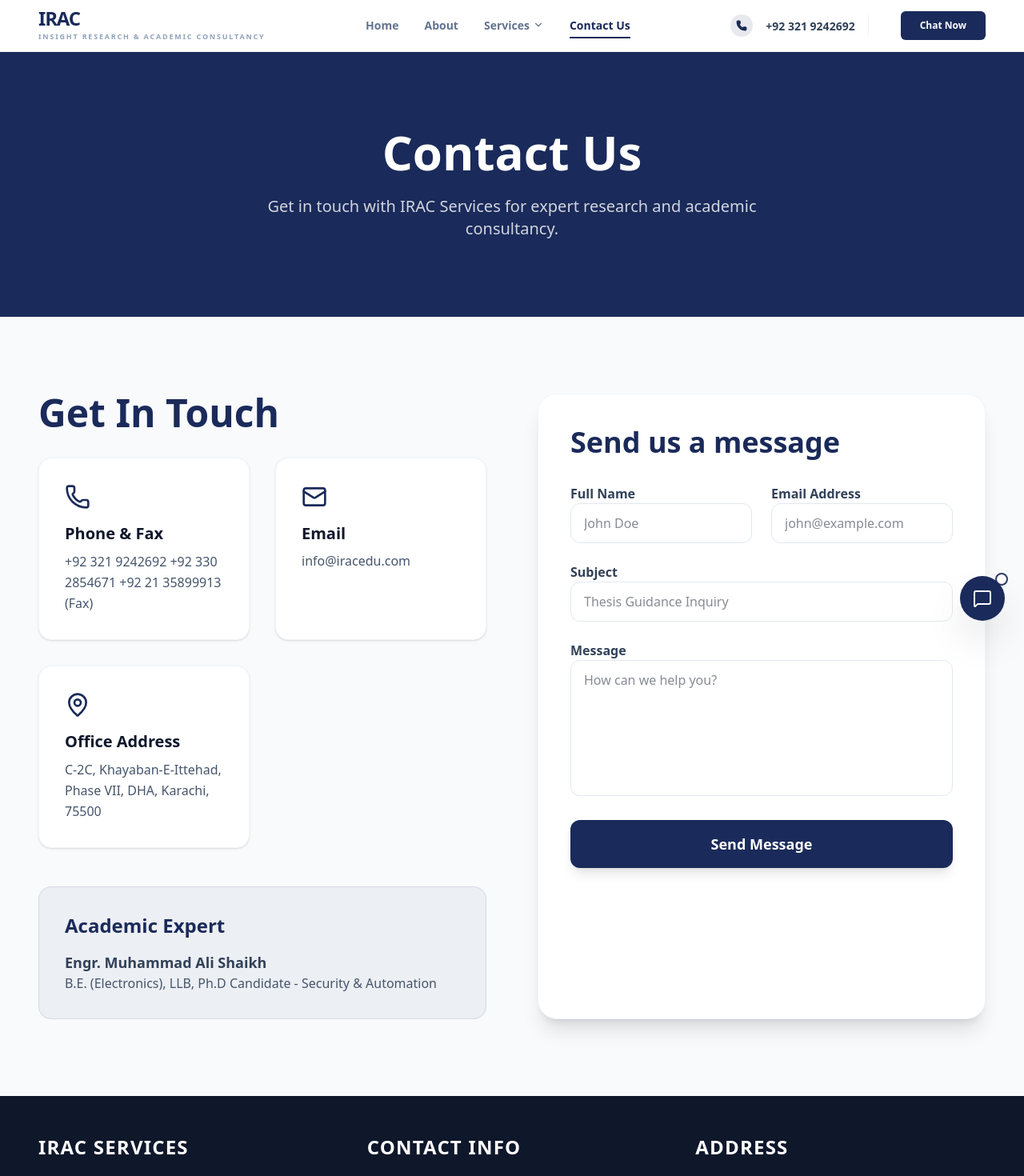
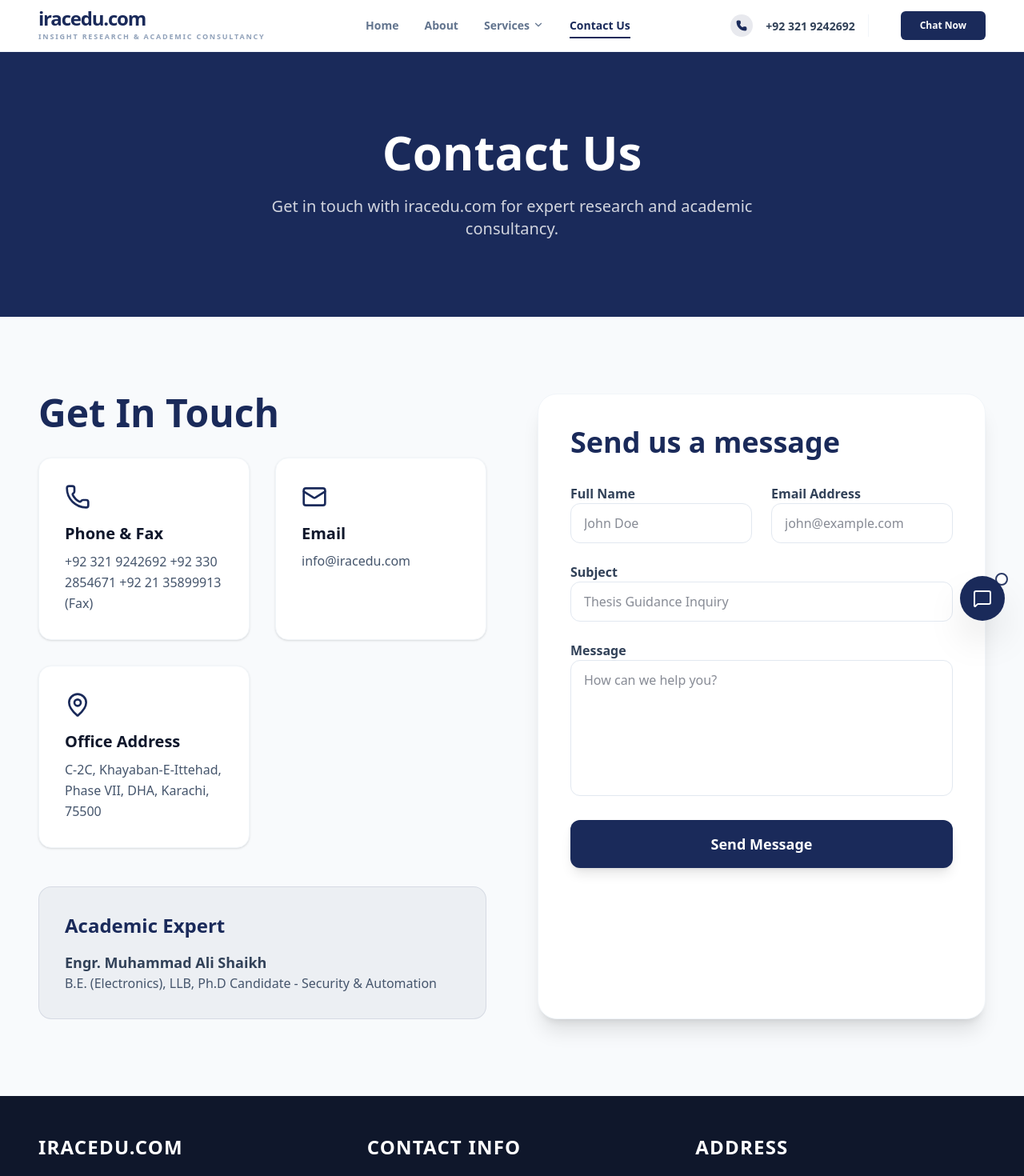
Before and after one commit to suhailaabbas227-cmd/IRACedu, a React (Vite) app: page /contact in a window 1280 px wide. Shown: the top 1470 px of the page at 80% size. Built offline with nearby package versions, Linux system fonts and the light colour scheme.

Commit message:
refactor: Update branding to iracedu.com
Updates all instances of "IRAC Services" to the new domain name "iracedu.com" across the application, including the title, metadata, navigation, page content, and AI assistant branding. This change reflects the updated brand identity of the consultancy.

```diff
--- a/index.html
+++ b/index.html
@@ -3,7 +3,7 @@
   <head>
     <meta charset="UTF-8" />
     <meta name="viewport" content="width=device-width, initial-scale=1.0" />
-    <title>IRAC Services</title>
+    <title>iracedu.com</title>
   </head>
   <body>
     <div id="root"></div>
--- a/metadata.json
+++ b/metadata.json
@@ -1,5 +1,5 @@
 {
-  "name": "IRAC SERVICES",
+  "name": "iracedu.com",
   "description": "Insight Research & Academic Consultancy (IRAC) provides international standard research services, including thesis guidance, proposal development, and statistical analysis.",
   "requestFramePermissions": []
 }
--- a/src/components/AIAssistant.tsx
+++ b/src/components/AIAssistant.tsx
@@ -20,10 +20,10 @@
 }
 
 const SYSTEM_INSTRUCTION = `
-You are the AI Assistant for IRAC Services (Insight Research & Academic Consultancy).
-Your goal is to provide helpful, professional, and concise information to researchers, students, and professionals about IRAC's services.
+You are the AI Assistant for iracedu.com (Insight Research & Academic Consultancy).
+Your goal is to provide helpful, professional, and concise information to researchers, students, and professionals about iracedu.com's services.
 
-IRAC Services Overview:
+iracedu.com Overview:
 - Led by Engr. Muhammad Ali Shaikh (B.E. Electronics, LLB, Ph.D Candidate).
 - Provides international standard research services.
 - Specializes in:
@@ -138,7 +138,7 @@
                   <Bot className="w-6 h-6" />
                 </div>
                 <div>
-                  <h3 className="font-bold text-sm">IRAC Assistant</h3>
+                  <h3 className="font-bold text-sm">iracedu.com Assistant</h3>
                   <p className="text-[10px] text-white/70">Online | PhD Consultancy Expert</p>
                 </div>
               </div>
@@ -207,7 +207,7 @@
                     <div className="text-center py-10 px-6">
                       <Bot className="w-12 h-12 text-brand-primary/20 mx-auto mb-4" />
                       <p className="text-slate-500 text-sm">
-                        Hello! I'm the IRAC AI assistant. How can I help you with your research or academic project today?
+                        Hello! I'm the iracedu.com AI assistant. How can I help you with your research or academic project today?
                       </p>
                     </div>
                   )}
@@ -291,7 +291,7 @@
                 </button>
               </form>
               <p className="text-[10px] text-center text-slate-400 mt-2">
-                Powered by Gemini. Built for IRAC Services.
+                Powered by Gemini. Built for iracedu.com.
               </p>
             </div>
           </motion.div>
--- a/src/components/Navbar.tsx
+++ b/src/components/Navbar.tsx
@@ -34,7 +34,7 @@
           {/* Logo */}
           <Link to="/" className="flex items-center gap-3 shrink-0 cursor-pointer">
             <div className="flex flex-col max-w-[180px] md:max-w-none">
-              <span className="text-xl md:text-2xl font-bold text-brand-primary leading-none tracking-tighter">IRAC</span>
+              <span className="text-xl md:text-2xl font-bold text-brand-primary leading-none tracking-tighter">iracedu.com</span>
               <span className="text-[7px] md:text-[9px] uppercase tracking-[0.15em] md:tracking-[0.2em] text-slate-400 font-bold mt-1 line-clamp-1 md:line-clamp-none">Insight Research & Academic Consultancy</span>
             </div>
           </Link>
--- a/src/layouts/MainLayout.tsx
+++ b/src/layouts/MainLayout.tsx
@@ -18,7 +18,7 @@
         <div className="max-w-[1440px] mx-auto px-6 lg:px-12">
           <div className="grid grid-cols-1 md:grid-cols-2 lg:grid-cols-3 gap-12 mb-12 border-b border-white/10 pb-12">
             <div>
-              <h3 className="text-xl md:text-2xl font-bold mb-4 uppercase tracking-wider text-white">IRAC SERVICES</h3>
+              <h3 className="text-xl md:text-2xl font-bold mb-4 uppercase tracking-wider text-white">iracedu.com</h3>
               <p className="text-slate-400 text-base leading-relaxed">
                 Insight Research & Academic Consultancy (IRAC) provides international standard research services to students and professionals globally.
               </p>
@@ -40,7 +40,7 @@
             </div>
           </div>
           <div className="text-center text-slate-500 text-sm">
-            <p>© {new Date().getFullYear()} IRAC SERVICES. All rights reserved.</p>
+            <p>© {new Date().getFullYear()} iracedu.com. All rights reserved.</p>
           </div>
         </div>
       </footer>
--- a/src/pages/about/About.tsx
+++ b/src/pages/about/About.tsx
@@ -242,7 +242,7 @@
           <div className="text-center max-w-4xl mx-auto mb-12">
             <h2 className="text-2xl md:text-4xl font-bold mb-4 leading-tight">
               Looking for International Standard Research Support? <br />
-              IRAC Services is Your Complete Solution
+              iracedu.com is Your Complete Solution
             </h2>
             <p className="text-blue-200 text-base md:text-lg font-bold uppercase tracking-wider">
               Factors Which Help Us Gain Competitive Edge
--- a/src/pages/contact/Contact.tsx
+++ b/src/pages/contact/Contact.tsx
@@ -7,7 +7,7 @@
         <div className="max-w-[1440px] mx-auto px-6 lg:px-12 text-center">
           <h1 className="text-4xl md:text-5xl lg:text-6xl font-bold text-white mb-6">Contact Us</h1>
           <p className="text-white/80 text-base md:text-xl max-w-2xl mx-auto">
-            Get in touch with IRAC Services for expert research and academic consultancy.
+            Get in touch with iracedu.com for expert research and academic consultancy.
           </p>
         </div>
       </div>
--- a/src/pages/home/Home.tsx
+++ b/src/pages/home/Home.tsx
@@ -267,7 +267,7 @@
               <div className="space-y-6">
                   <div className="space-y-4 md:space-y-6 text-slate-600 text-base md:text-lg lg:text-xl leading-relaxed">
                   <p>
-                    At IRAC Services, we believe that academic excellence is reachable with the right guidance. Our team of Ph.D. scholars provides specialized consultancy for thesis guidance, proposal development, and complex data analysis.
+                    At iracedu.com, we believe that academic excellence is reachable with the right guidance. Our team of Ph.D. scholars provides specialized consultancy for thesis guidance, proposal development, and complex data analysis.
                   </p>
                   <p>
                     Whether you are working on a dissertation or a high-impact journal article, we provide the tools and expertise to ensure your work meets the rigorous standards of Scopus and Web of Science publications.
```
